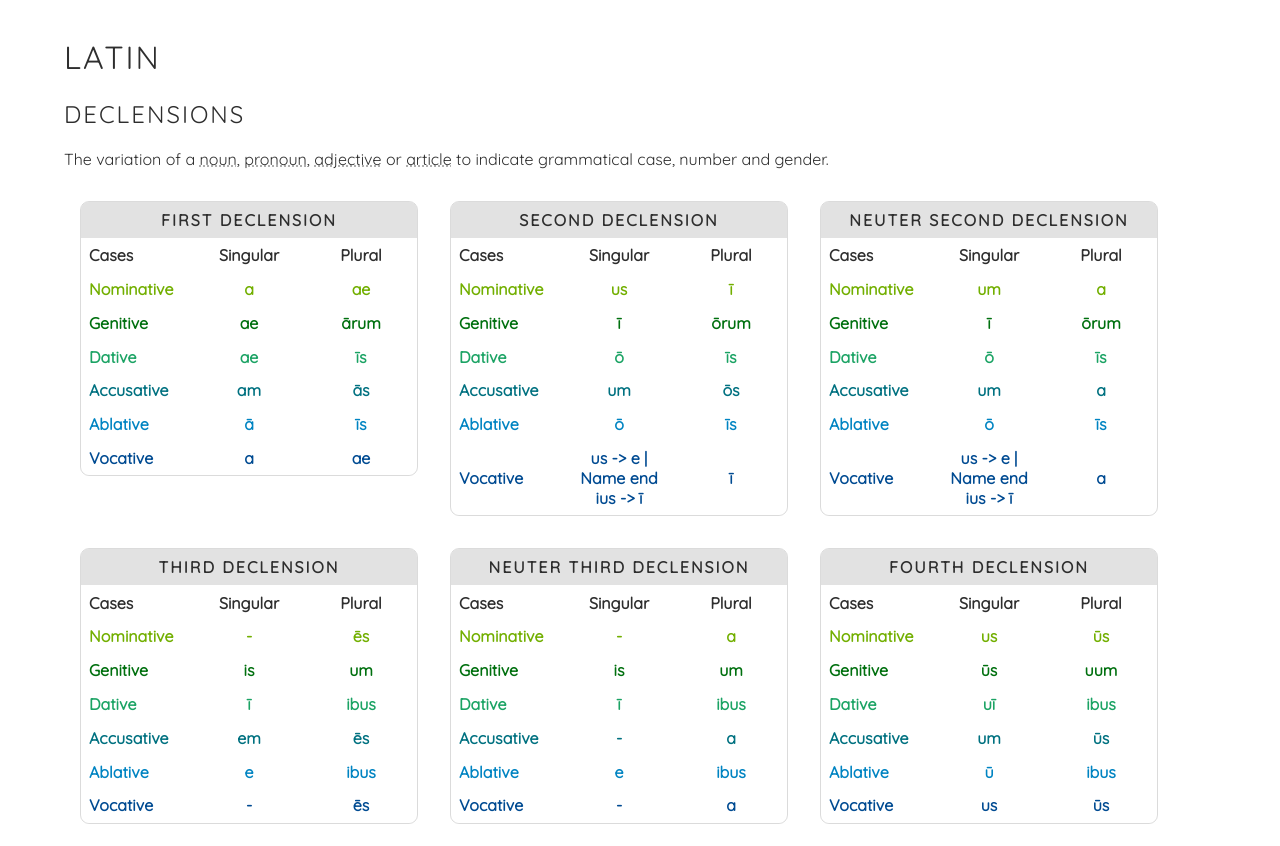
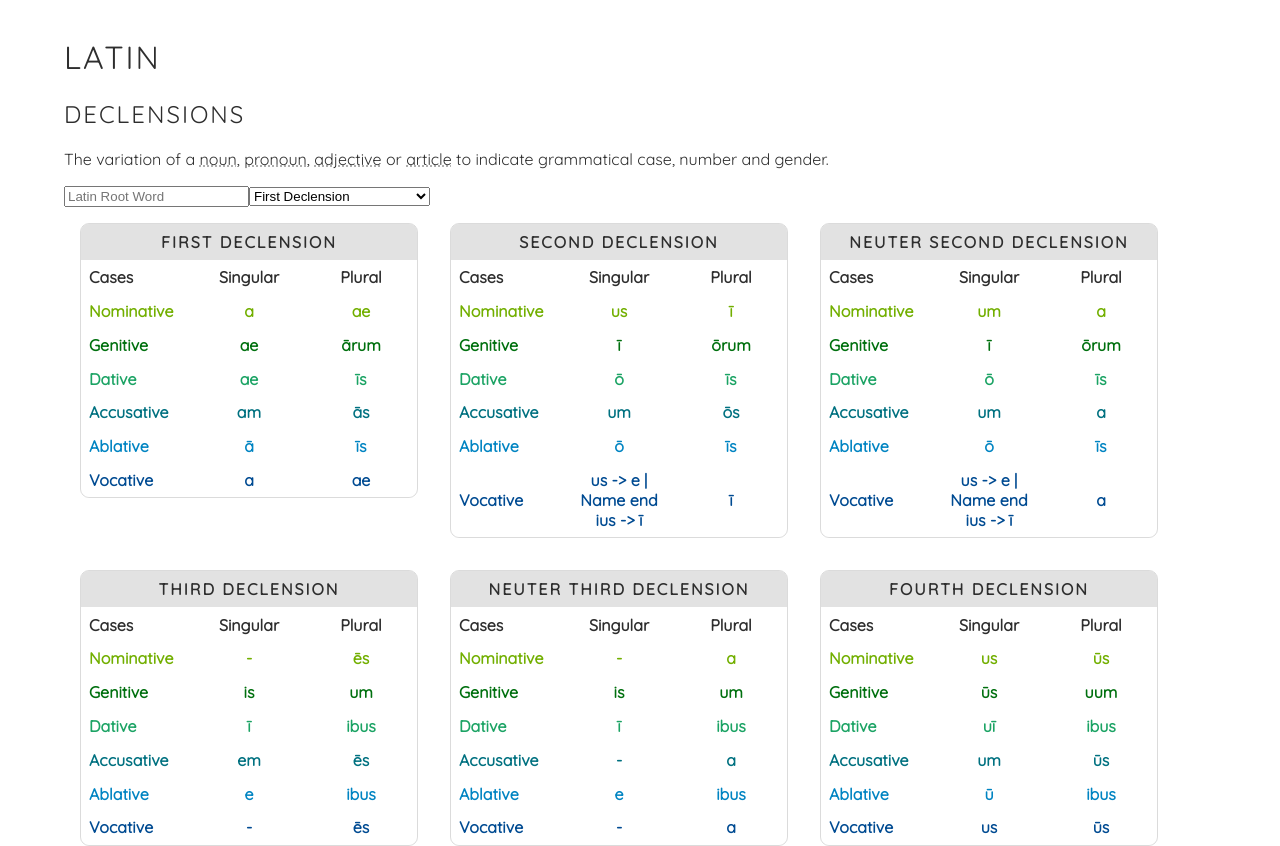
Before and after one commit to blinkous/latin, a React (Create React App) app: page / in a window 1280 px wide. Shown: the top 846 px of the page. Built offline with nearby package versions, Linux system fonts and the light colour scheme.

Commit message:
added ability to decline given a root and its declension

```diff
--- a/src/App.js
+++ b/src/App.js
@@ -1,10 +1,52 @@
-import React from "react";
+import React, { useState } from "react";
 import "./styles/App.css";
 import DeclensionTable from "./components/DeclensionTable";
 import declensions from "../src/js/declensions";
 
 const App = () => {
+  const [showDeclined, setShowDeclined] = useState(false);
+  const [root, setRoot] = useState("");
+  const [currDeclension, setCurrDeclension] = useState("first_declension");
+
   const allDeclensions = declensions.declensions;
+  const cases = declensions.cases;
+  const declensionOptions = [
+    "First",
+    "Second",
+    "Neuter Second",
+    "Third",
+    "Third",
+    "Neuter Third",
+    "Fourth",
+    "Neuter Fourth",
+    "Fifth",
+  ];
+
+  const handleRootChange = (e) => {
+    const val = e.target.value;
+    console.log(val);
+    if (val !== null) {
+      setShowDeclined(true);
+      setRoot(val);
+    }
+  };
+  const handleDecChange = (e) => {
+    const decl = `${e.target.value}_declension`;
+    setCurrDeclension(decl);
+  };
+
+  const buildDeclinedTables = (root, declension) => {
+    return (
+      <DeclensionTable
+        declension={allDeclensions[declension]}
+        declensionName={declension}
+        cases={cases}
+        root={root}
+        classes="decliner"
+      ></DeclensionTable>
+    );
+  };
+
   return (
     <div id="home">
       <h1 className="heading">Latin</h1>
@@ -29,7 +71,7 @@ const App = () => {
                 A word that is used instead of a noun or noun phrase
                 <span className="example">
                   I, me, he, she, herself, you, it, that, they, each, few, many,
-                  who, whoever, whose, someone, everybody
+                  who, whoever, whose, someone, everybody and etc.
                 </span>
               </span>
             </span>
@@ -56,11 +98,37 @@ const App = () => {
             to indicate grammatical case, number and gender.
           </p>
         </header>
+        <div className="decliner">
+          <form>
+            <input
+              type="text"
+              name="root_word"
+              onChange={handleRootChange}
+              placeholder="Latin Root Word"
+            />
+            <select
+              name="declension_select"
+              id="declension_select"
+              onChange={handleDecChange}
+            >
+              {declensionOptions.map((el, index) => (
+                <option
+                  value={el.toLowerCase().replace(/\s/g, "_")}
+                  key={index}
+                >
+                  {el} Declension
+                </option>
+              ))}
+            </select>
+          </form>
+          {showDeclined && buildDeclinedTables(root, currDeclension)}
+        </div>
         {Object.entries(allDeclensions).map(([key, value], index) => (
           <DeclensionTable
             declension={value}
             declensionName={key}
             key={index}
+            cases={cases}
           ></DeclensionTable>
         ))}
       </section>
--- a/src/components/DeclensionTable.js
+++ b/src/components/DeclensionTable.js
@@ -5,7 +5,9 @@ const DeclensionTable = (props) => {
   const { declension, declensionName } = props;
 
   return (
-    <table className={`declension-table ${declensionName}`}>
+    <table
+      className={`declension-table ${declensionName} ${props.classes || ""}`}
+    >
       <caption className={`${declensionName}-caption declension-table-title`}>
         {
           declensionName
@@ -29,8 +31,14 @@ const DeclensionTable = (props) => {
         {Object.entries(declension).map(([key, value], index) => (
           <tr className={key} key={index}>
             <th className={`case ${key}`}>{key}</th>
-            <td className={`singular ${value.singular}`}>{value.singular}</td>
-            <td className={`plural ${value.plural}`}>{value.plural}</td>
+            <td className={`singular ${value.singular}`}>
+              <span className="root-word">{props.root && props.root}</span>
+              {value.singular}
+            </td>
+            <td className={`plural ${value.plural}`}>
+              <span className="root-word">{props.root && props.root}</span>
+              {value.plural}
+            </td>
           </tr>
         ))}
       </tbody>
--- a/src/js/declensions.js
+++ b/src/js/declensions.js
@@ -2,6 +2,29 @@
 export default {
   definition:
     "The variation of a noun, pronoun, adjective or article to indicate grammatical case, number and gender.",
+  cases: {
+    nominative: {
+      definition:
+        "Case for the noun or pronoun when it is the subject of a sentence/clause. It is when it is the subject of a verb or doing the action of the verb. Derived from nomen (name).",
+      use: `the _(subject)`,
+    },
+    genitive: {
+      definition: "",
+      use: `of the _ `,
+    },
+    dative: {
+      definition: "",
+      use: `to/for the _`,
+    },
+    accusative: {
+      definition: "",
+      use: `the _(object)`,
+    },
+    ablative: {
+      definition: "",
+      use: `by/with/from/in/on the _`,
+    },
+  },
   declensions: {
     first_declension: {
       nominative: {
--- a/src/styles/DeclensionTable.css
+++ b/src/styles/DeclensionTable.css
@@ -12,6 +12,25 @@
   font-weight: bold;
   border-radius: 9px;
   overflow: hidden;
+}
+.declension-table.decliner {
+  border: 1px solid var(--accent-1);
+}
+.decliner .declension-table-title {
+  position: relative;
+  color: var(--background-main);
+  z-index: 0;
+}
+.decliner .declension-table-title::before {
+  content: "";
+  height: 100%;
+  width: 100%;
+  position: absolute;
+  top: 0;
+  left: 0;
+  background: var(--accent-1);
+  opacity: 0.8;
+  z-index: -1;
 }
 .declension-table-title {
   font-weight: bold;
@@ -63,3 +82,6 @@
 .vocative {
   color: var(--accent-6);
 }
+.root-word {
+  color: gray;
+}
```
